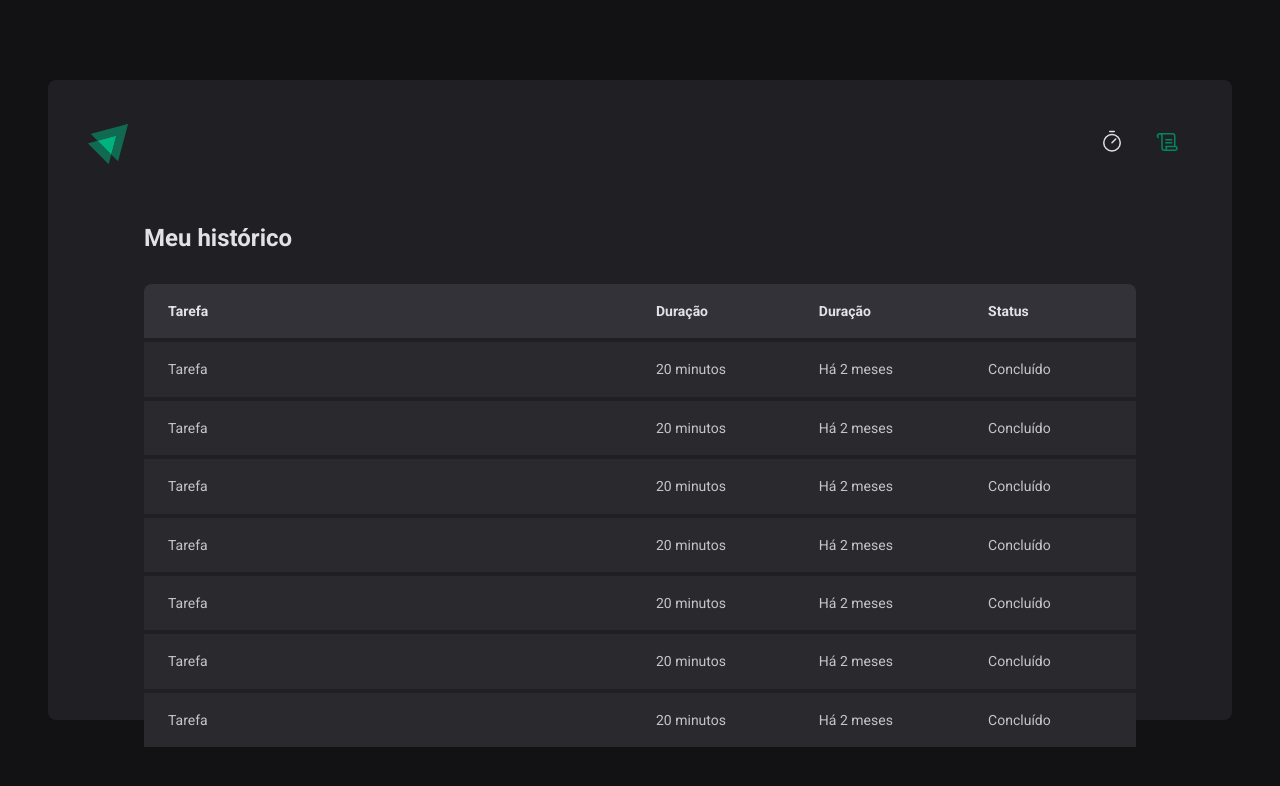
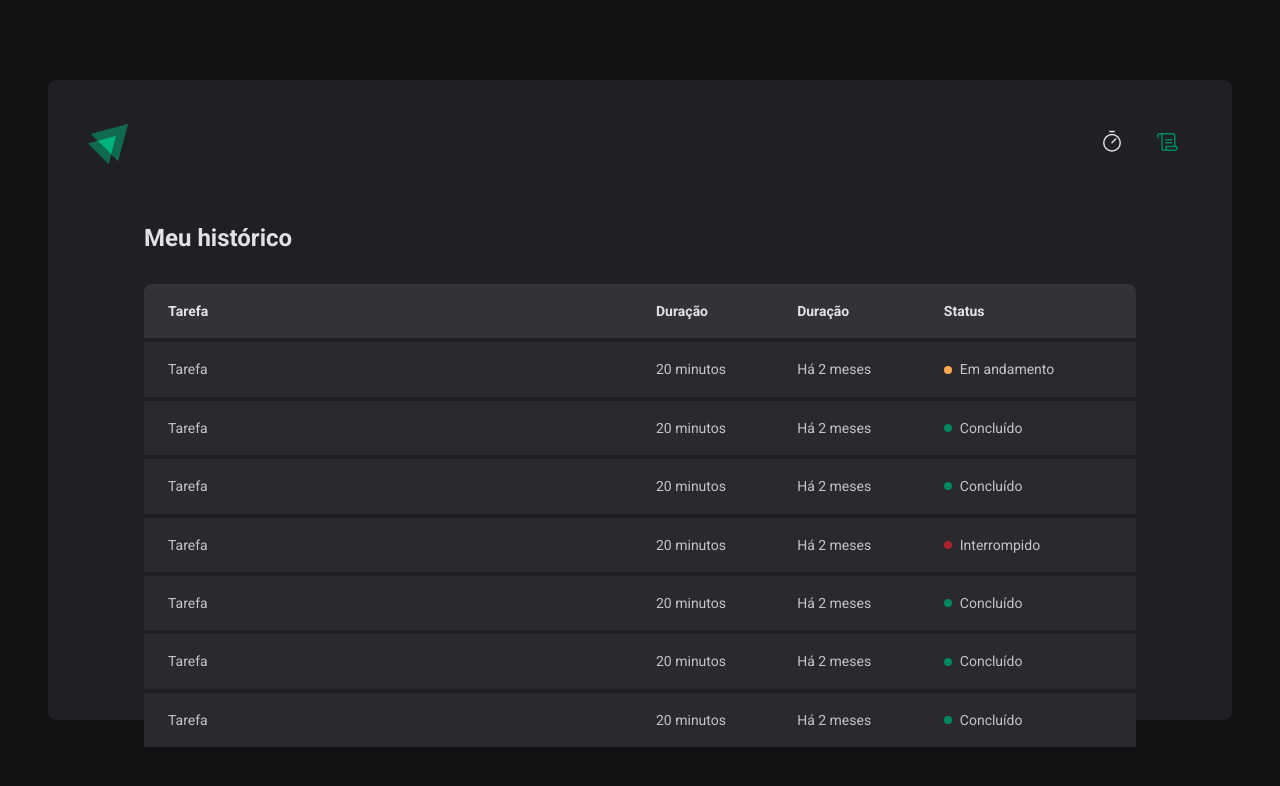
Before and after one commit to StefanyVasc/ignite-timer, a React (Vite) app: page /history in a window 1280 px wide. Shown: the top 786 px of the page. Built offline with nearby package versions, Linux system fonts and the light colour scheme.

Commit message:
style: create Status indicador

```diff
--- a/src/pages/History/index.tsx
+++ b/src/pages/History/index.tsx
@@ -1,4 +1,4 @@
-import { HistoryContainer, HistoryList } from './style'
+import { HistoryContainer, HistoryList, Status } from './style'
 
 export function History() {
   return (
@@ -20,43 +20,57 @@
               <td>Tarefa</td>
               <td>20 minutos</td>
               <td>Há 2 meses</td>
-              <td>Concluído</td>
+              <td>
+                <Status statusColor="yellow">Em andamento</Status>
+              </td>
             </tr>
             <tr>
               <td>Tarefa</td>
               <td>20 minutos</td>
               <td>Há 2 meses</td>
-              <td>Concluído</td>
+              <td>
+                <Status statusColor="green">Concluído</Status>
+              </td>
             </tr>
             <tr>
               <td>Tarefa</td>
               <td>20 minutos</td>
               <td>Há 2 meses</td>
-              <td>Concluído</td>
+              <td>
+                <Status statusColor="green">Concluído</Status>
+              </td>
             </tr>
             <tr>
               <td>Tarefa</td>
               <td>20 minutos</td>
               <td>Há 2 meses</td>
-              <td>Concluído</td>
+              <td>
+                <Status statusColor="red">Interrompido</Status>
+              </td>
             </tr>
             <tr>
               <td>Tarefa</td>
               <td>20 minutos</td>
               <td>Há 2 meses</td>
-              <td>Concluído</td>
+              <td>
+                <Status statusColor="green">Concluído</Status>
+              </td>
             </tr>
             <tr>
               <td>Tarefa</td>
               <td>20 minutos</td>
               <td>Há 2 meses</td>
-              <td>Concluído</td>
+              <td>
+                <Status statusColor="green">Concluído</Status>
+              </td>
             </tr>
             <tr>
               <td>Tarefa</td>
               <td>20 minutos</td>
               <td>Há 2 meses</td>
-              <td>Concluído</td>
+              <td>
+                <Status statusColor="green">Concluído</Status>
+              </td>
             </tr>
           </tbody>
         </table>
--- a/src/pages/History/style.ts
+++ b/src/pages/History/style.ts
@@ -59,3 +59,28 @@
     }
   }
 `
+
+const STATUS_COLORS = {
+  yellow: 'yellow-500',
+  green: 'green-500',
+  red: 'red-500',
+} as const
+
+interface StatusProps {
+  statusColor: keyof typeof STATUS_COLORS
+}
+
+export const Status = styled.span<StatusProps>`
+  display: flex;
+  align-items: center;
+  gap: 0.5rem;
+
+  &::before {
+    content: '';
+    width: 0.5rem;
+    height: 0.5rem;
+    border-radius: 50%;
+    background-color: ${(props) =>
+      props.theme[STATUS_COLORS[props.statusColor]]};
+  }
+`
```
